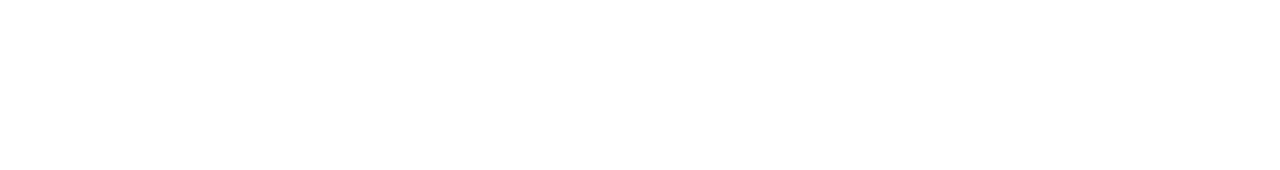
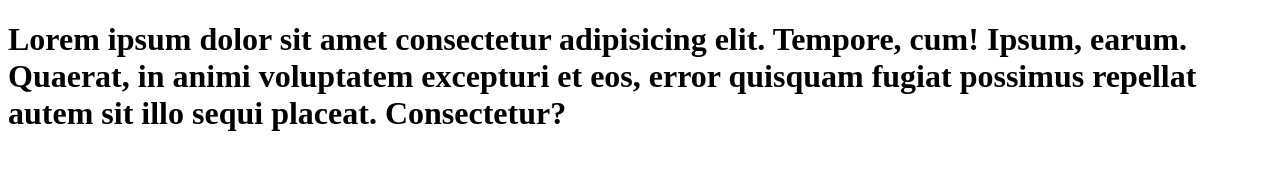
Before and after one commit to sayeed582/bristy-repo, a plain HTML site: page index.html in a window 1280 px wide. Drawn offline with Linux system fonts and the light colour scheme.

Commit message:
fast comit

```diff
--- a/index.html
+++ b/index.html
@@ -6,6 +6,6 @@
     <title>secend failor</title>
 </head>
 <body>
-
+    <h1>Lorem ipsum dolor sit amet consectetur adipisicing elit. Tempore, cum! Ipsum, earum. Quaerat, in animi voluptatem excepturi et eos, error quisquam fugiat possimus repellat autem sit illo sequi placeat. Consectetur?</h1>
 </body>
 </html>
```
